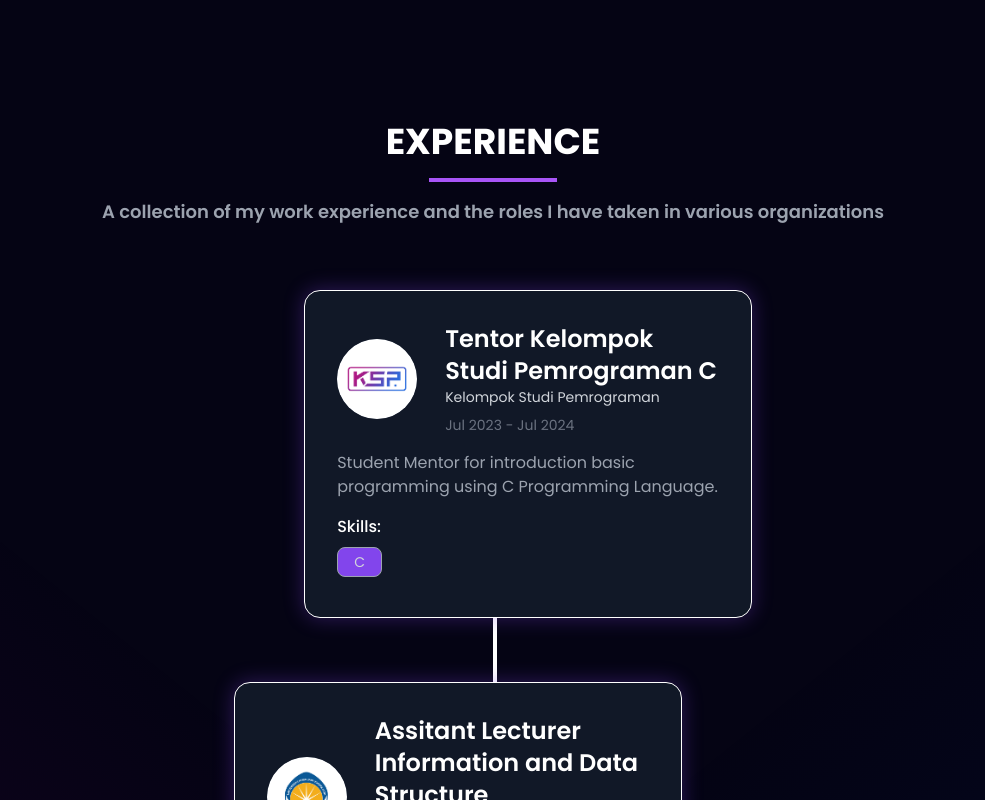
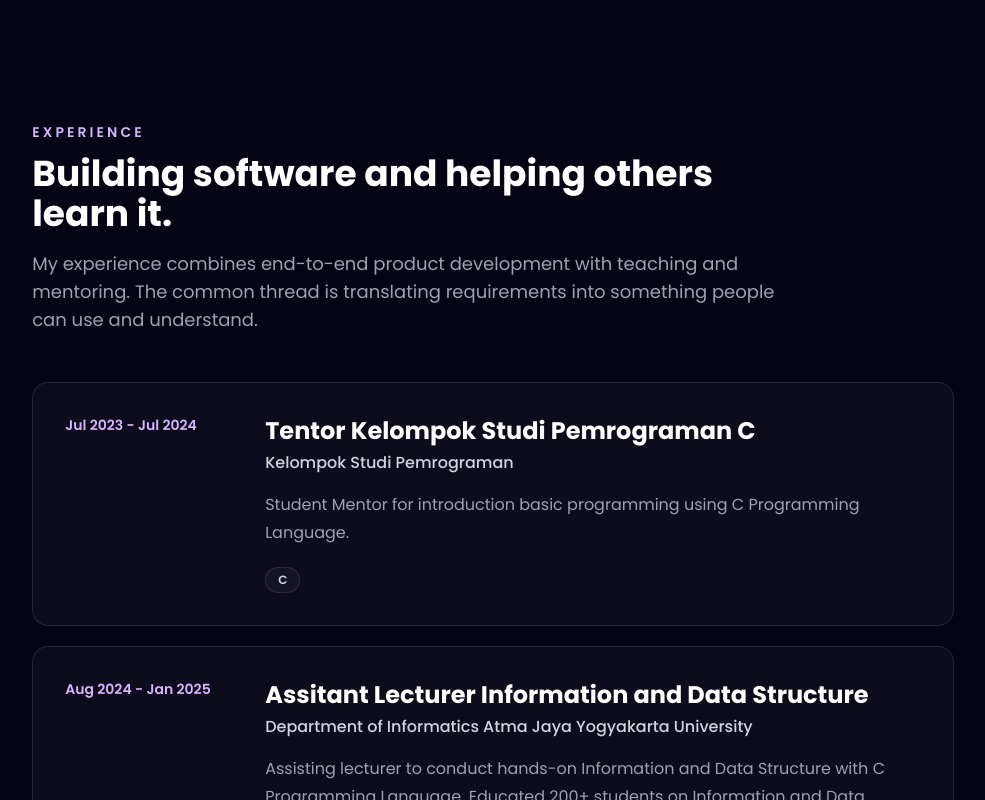
Before and after one commit to ragil1001/ragil-riztianda, a React (Vite) app: page / in a window 1280 px wide. Shown: the part 1320-2120 px from the top of the page, without its empty margins (147-1132 px from the left). Built offline with nearby package versions, Linux system fonts and the light colour scheme.

Commit message:
present professional experience as concise role narratives

```diff
--- a/src/components/Experience/Experience.jsx
+++ b/src/components/Experience/Experience.jsx
@@ -1,94 +1,67 @@
 import React from "react";
-import { experiences } from "../../constants"; // Import your data
+import { experiences } from "../../constants";
 
 const Experience = () => {
   return (
     <section
       id="experience"
-      className="py-24 pb-24 px-[12vw] md:px-[7vw] lg:px-[16vw] font-sans bg-skills-gradient clip-path-custom-2"
+      className="px-[7vw] py-24 font-sans lg:px-[14vw]"
     >
-      {/* Section Title */}
-      <div className="text-center mb-16">
-        <h2 className="text-4xl font-bold text-white">EXPERIENCE</h2>
-        <div className="w-32 h-1 bg-purple-500 mx-auto mt-4"></div>
-        <p className="text-gray-400 mt-4 text-lg font-semibold">
-          A collection of my work experience and the roles I have taken in
-          various organizations
+      <div className="mb-12 max-w-3xl">
+        <p className="text-sm font-semibold uppercase tracking-[0.22em] text-purple-300">
+          Experience
+        </p>
+        <h2 className="mt-3 text-3xl font-bold text-white sm:text-4xl">
+          Building software and helping others learn it.
+        </h2>
+        <p className="mt-4 text-base leading-7 text-gray-400 sm:text-lg">
+          My experience combines end-to-end product development with teaching and mentoring. The common thread is translating requirements into something people can use and understand.
         </p>
       </div>
 
-      {/* Experience Timeline */}
-      <div className="relative">
-        {/* Vertical line */}
-        <div className="absolute sm:left-1/2 left-0 transform -translate-x-1/2 sm:-translate-x-0 w-1 bg-white h-full"></div>
-
-        {/* Experience Entries */}
-        {experiences.map((experience, index) => (
-          <div
+      <div className="space-y-5">
+        {experiences.map((experience) => (
+          <article
             key={experience.id}
-            className={`flex flex-col sm:flex-row items-center mb-16 ${
-              index % 2 === 0 ? "sm:justify-end" : "sm:justify-start"
-            }`}
+            className="grid gap-5 rounded-2xl border border-white/10 bg-white/[0.035] p-6 md:grid-cols-[180px_1fr] md:p-8"
           >
-            {/* Timeline Circle */}
-            {/* <div className="absolute sm:left-1/2 left-0 transform -translate-x-1/2 bg-gray-400 border-4 border-[#8245ec] w-12 h-12 sm:w-16 sm:h-16 rounded-full flex justify-center items-center z-10">
-              <img
-                src={experience.img}
-                alt={experience.company}
-                className="w-full h-full object-cover rounded-full"
-              />
-            </div> */}
-
-            {/* Content Section */}
-            <div
-              className={`w-full sm:max-w-md p-4 sm:p-8 rounded-2xl border border-white bg-gray-900 backdrop-blur-md shadow-[0_0_20px_1px_rgba(130,69,236,0.3)] ${
-                index % 2 === 0 ? "sm:ml-0" : "sm:mr-0"
-              } sm:ml-44 sm:mr-44 ml-8 transform transition-transform duration-300 hover:scale-105`}
-            >
-              {/* Flex container for image and text */}
-              <div className="flex items-center space-x-7">
-                {/* Company Logo/Image */}
-                <div className="w-20 h-20 rounded-full bg-gray-400 flex justify-center items-center overflow-hidden flex-shrink-0">
-                  <img
-                    src={experience.img}
-                    alt={experience.company}
-                    className="w-full h-full object-cover rounded-full"
-                  />
+            <div>
+              <p className="text-sm font-semibold text-purple-300">{experience.date}</p>
+              <p className="mt-2 text-sm text-gray-500">{experience.location}</p>
             </div>
 
-                {/* Role, Company Name, and Date */}
-                <div className="flex flex-col justify-between">
             <div>
-                    <h3 className="text-xl sm:text-2xl font-semibold text-white">
+              <h3 className="text-xl font-bold text-white sm:text-2xl">
                 {experience.role}
               </h3>
-                    <h4 className="text-md sm:text-sm text-gray-300">
-                      {experience.company}
-                    </h4>
-                  </div>
-                  {/* Date at the bottom */}
-                  <p className="text-sm text-gray-500 mt-2">
-                    {experience.date}
+              <p className="mt-1 font-medium text-gray-300">{experience.company}</p>
+              <p className="mt-4 max-w-4xl leading-7 text-gray-400">
+                {experience.desc}
               </p>
-                </div>
-              </div>
 
-              <p className="mt-4 text-gray-400">{experience.desc}</p>
-              <div className="mt-4">
-                <h5 className="font-medium text-white">Skills:</h5>
-                <ul className="flex flex-wrap mt-2">
-                  {experience.skills.map((skill, index) => (
-                    <li
-                      key={index}
-                      className="bg-[#8245ec] text-gray-300 px-4 py-1 text-xs sm:text-sm rounded-lg mr-2 mb-2 border border-gray-400"
-                    >
-                      {skill}
+              {experience.highlights?.length > 0 && (
+                <ul className="mt-5 grid gap-3 text-sm leading-6 text-gray-300 md:grid-cols-2">
+                  {experience.highlights.map((highlight) => (
+                    <li key={highlight} className="flex gap-3">
+                      <span className="mt-2 h-1.5 w-1.5 shrink-0 rounded-full bg-purple-400" />
+                      <span>{highlight}</span>
                     </li>
                   ))}
                 </ul>
+              )}
+
+              <div className="mt-5 flex flex-wrap gap-2">
+                {experience.skills.map((skill) => (
+                  <span
+                    key={skill}
+                    className="rounded-full border border-white/10 bg-[#151326] px-3 py-1 text-xs font-semibold text-gray-300"
+                  >
+                    {skill}
+                  </span>
+                ))}
               </div>
             </div>
-          </div>
+          </article>
         ))}
       </div>
     </section>
```
Lines whose indentation alone changed are shown as unchanged.
